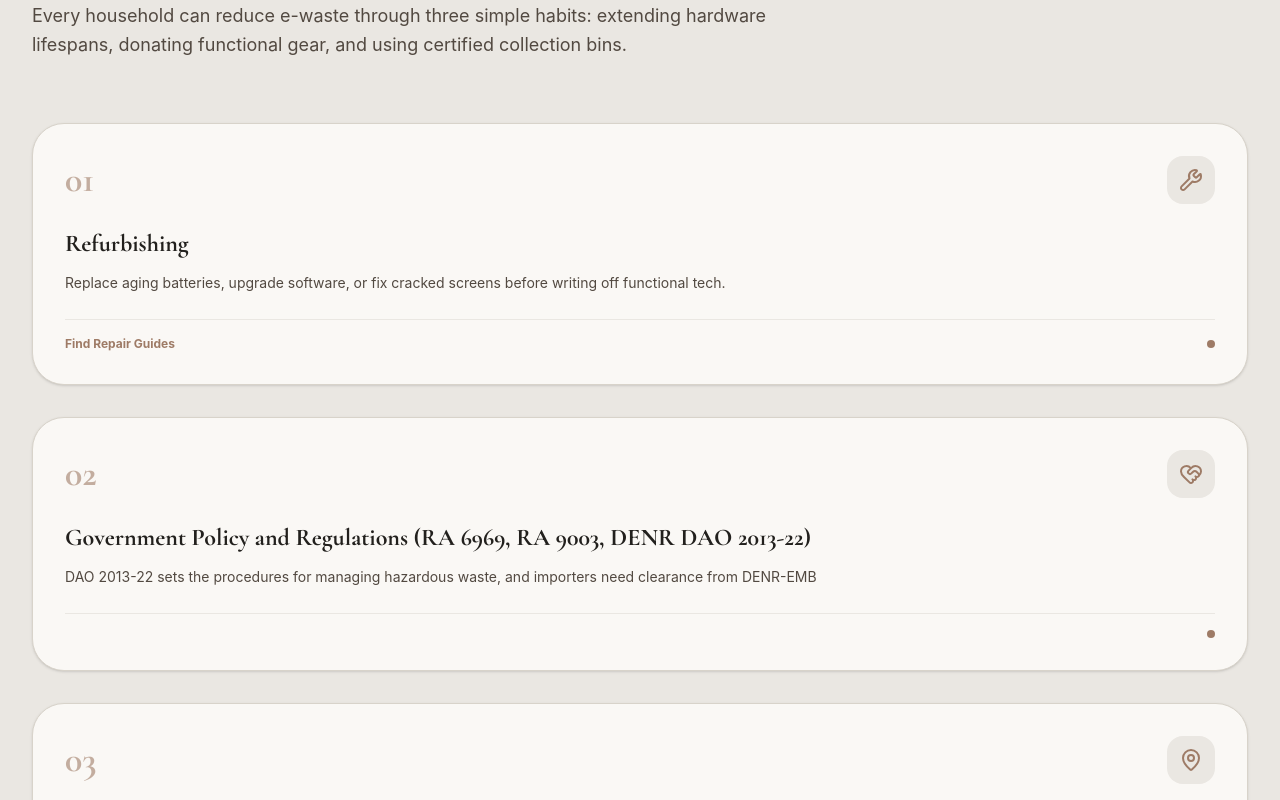
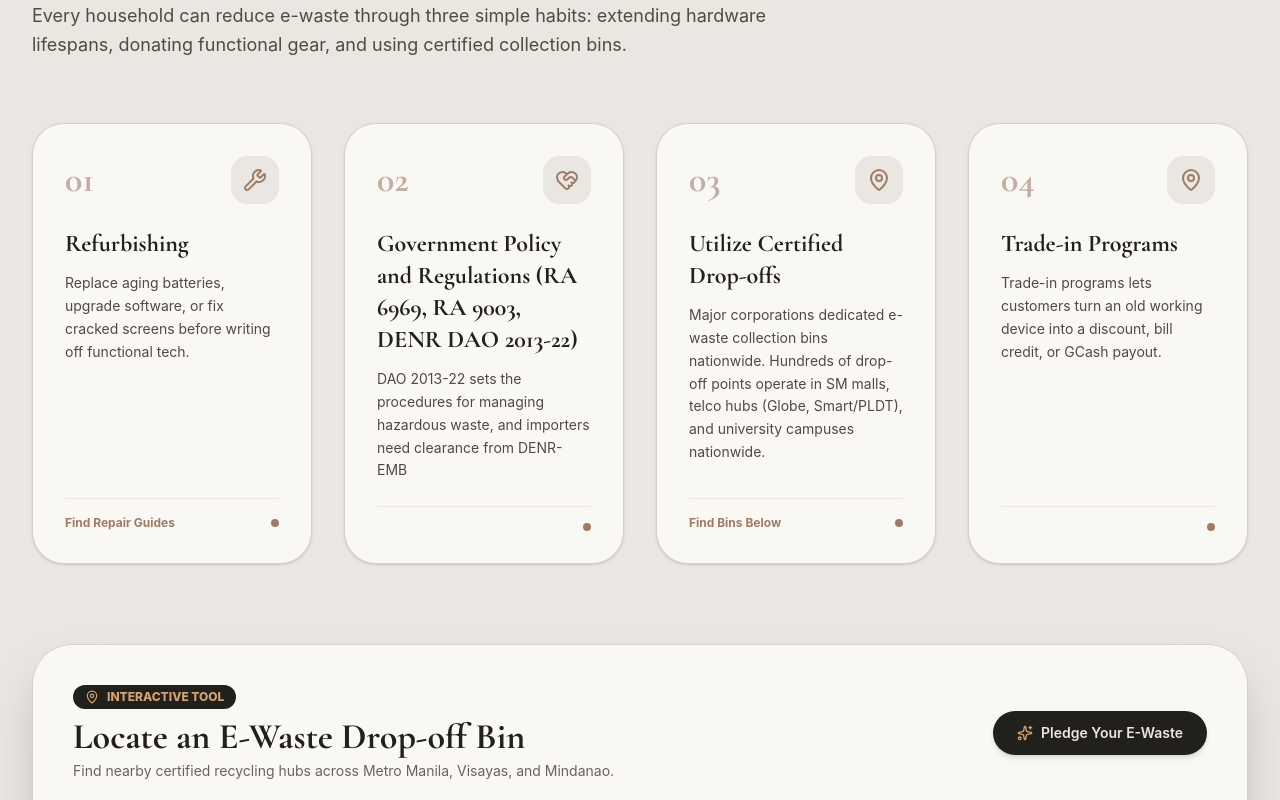
Before and after one commit to avdingal/PEEC---EWaste, a React (Vite) app: page / in a window 1280 px wide. Shown: the part 4980-5780 px from the top of the page. Built offline with nearby package versions, Linux system fonts and the light colour scheme.

Commit message:
Fix grid class for Action Tips Cards layout

```diff
--- a/src/components/ActionDropOff.jsx
+++ b/src/components/ActionDropOff.jsx
@@ -69,7 +69,7 @@
         </div>
 
         {/* 4 Action Tips Cards */}
-        <div className="grid grid-cols-1 md:grid 4-cols-4 gap-8 mb-20">
+        <div className="grid grid-cols-1 md:grid-cols-4 gap-8 mb-20">
           {ACTION_STEPS.map((step) => (
             <div
               key={step.number}
```
